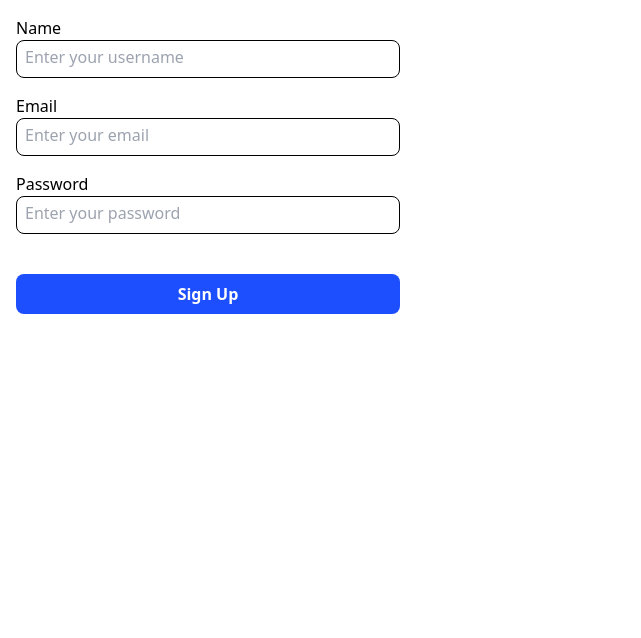
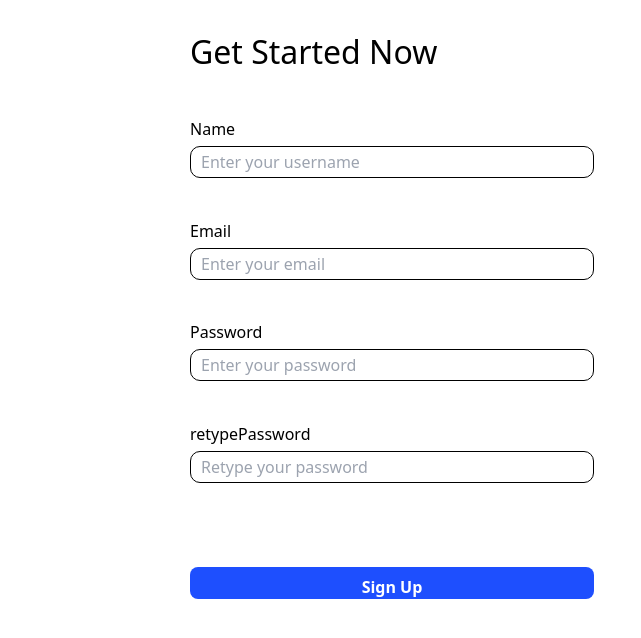
Before and after one commit to saradbabushrestha/GIT-Bootcamp, a React (Vite) app in the folder group-task/: page / in a window 1280 px wide. Shown: the top 638 px of the page, without its empty margins (0-641 px from the left). Built offline with nearby package versions, Linux system fonts and the light colour scheme.

Commit message:
dimesions chnged for the form

```diff
--- a/group-task/src/components/Sign Up/ButtonComponent.tsx
+++ b/group-task/src/components/Sign Up/ButtonComponent.tsx
@@ -2,7 +2,7 @@ import { ButtonComponentProps } from "../../types/Sign Up/ButtonComponentProps"
 
 const ButtonComponent = ({btnBgColor,btnText}:ButtonComponentProps) => {
   return (
-    <button className={ `w-[30vw] font-bold text-white rounded-lg pt-2 pb-2 ${btnBgColor} mt-6`}>{btnText}</button>
+    <button className={ `w-[404px] font-bold text-white rounded-lg pt-2 pb-2 ${btnBgColor} mt-[64.57px] h-[32px]`}>{btnText}</button>
   )
 }
 
--- a/group-task/src/components/Sign Up/TextFieldComponent.tsx
+++ b/group-task/src/components/Sign Up/TextFieldComponent.tsx
@@ -5,9 +5,9 @@ const TextFieldComponent = ({name,placeholder,label,inputType}:TextFieldComponen
   return (
     <>
       <div>
-        <p>{label}</p>
+        <p className="pt-[21px] pb-[5px]">{label}</p>
         <div>
-          <input name={name} placeholder={placeholder} type={inputType} className="w-[30vw] rounded-lg border border-black pl-2 pr-2 pt-1 pb-2" />
+          <input name={name} placeholder={placeholder} type={inputType} className="w-[404px] rounded-[10px] border border-black pl-[10px] pt-[10px] pb-[10px] h-[32px]" />
         </div>
       </div>
     </>
--- a/group-task/src/pages/SignUp/SignUp.tsx
+++ b/group-task/src/pages/SignUp/SignUp.tsx
@@ -1,18 +1,48 @@
-import ButtonComponent from "../../components/Sign Up/ButtonComponent"
-import TextFieldComponent from "../../components/Sign Up/TextFieldComponent"
-
+import ButtonComponent from "../../components/Sign Up/ButtonComponent";
+import TextFieldComponent from "../../components/Sign Up/TextFieldComponent";
 
 const SignUp = () => {
   return (
     <>
-    <div className="flex flex-col gap-4">
-        <TextFieldComponent name={"name"} placeholder="Enter your username" inputType="string" label="Name"  />
-        <TextFieldComponent name={"email"} placeholder="Enter your email" inputType="string" label="Email"  />
-        <TextFieldComponent name={"password"} placeholder="Enter your password" inputType="password" label="Password"  />
-        <ButtonComponent  btnBgColor="bg-primary-color" btnText="Sign Up"/>
-    </div>
+
+    {/* content of the page  */}
+      <div className="mt-3 ml-[174px] ">
+        <p className="mb-[20px] text-[32px] font-medium">Get Started Now</p>
+        <div className="flex flex-col gap-[19.7px]">
+          <TextFieldComponent
+            name={"name"}
+            placeholder="Enter your username"
+            inputType="string"
+            label="Name"
+          />
+          <TextFieldComponent
+            name={"email"}
+            placeholder="Enter your email"
+            inputType="string"
+            label="Email"
+          />
+          <TextFieldComponent
+            name={"password"}
+            placeholder="Enter your password"
+            inputType="password"
+            label="Password"
+          />
+          <TextFieldComponent
+            name={"retypePassword"}
+            placeholder="Retype your password"
+            inputType="password"
+            label="retypePassword"
+          />
+          <ButtonComponent btnBgColor="bg-primary-color" btnText="Sign Up" />
+        </div>
+      </div>
+
+      {/* image content */}
+      <div className="w-[781.5px]">
+
+      </div>
     </>
-  )
-}
+  );
+};
 
-export default SignUp
+export default SignUp;
```
